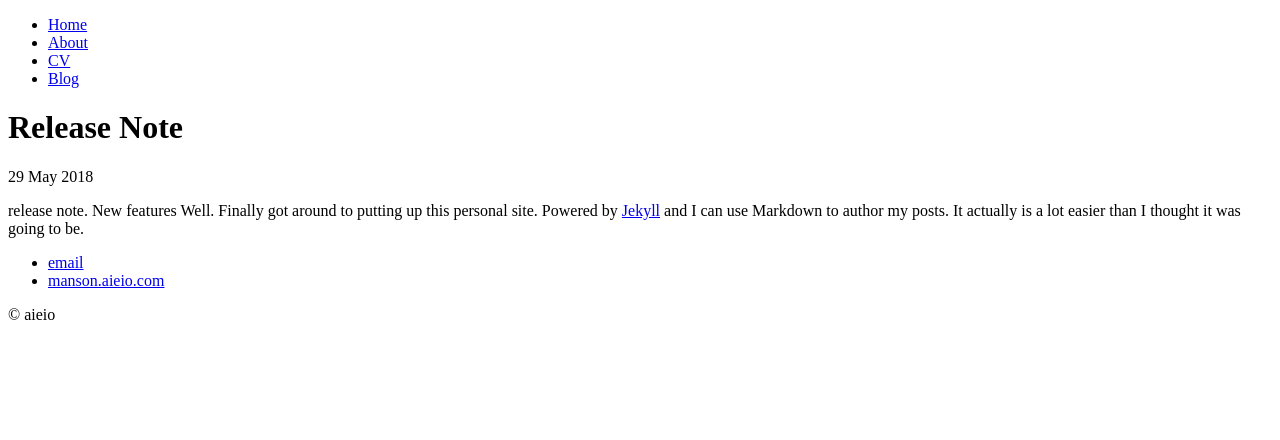
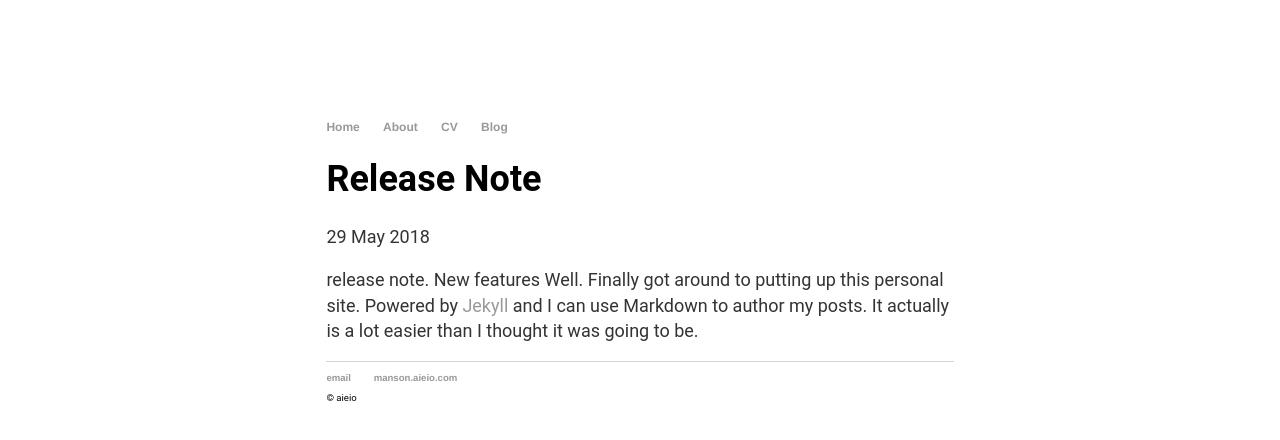
Before and after one commit to mansonsiu/manson.github.io, a Jekyll site: the page built from _posts/2018-05-29-release-note.md, in a window 1280 px wide. Shown: the top 440 px of the page. Built offline with Jekyll 4.4.1, drawn with Linux system fonts in a browser that asks for light colours.

Commit message:
Update default.html

```diff
--- a/_layouts/default.html
+++ b/_layouts/default.html
@@ -18,7 +18,7 @@
 			<!-- Tile icon for Win8 -->
 			<meta name="msapplication-TileColor" content="#3372DF">
 			<meta name="msapplication-navbutton-color" content="#303F9F">
-			<link rel="stylesheet" href="styles/main.css">
+			<link rel="stylesheet" href="/styles/main.css">
 
 			<title>{{ page.title }}, aieio</title>
 
```
